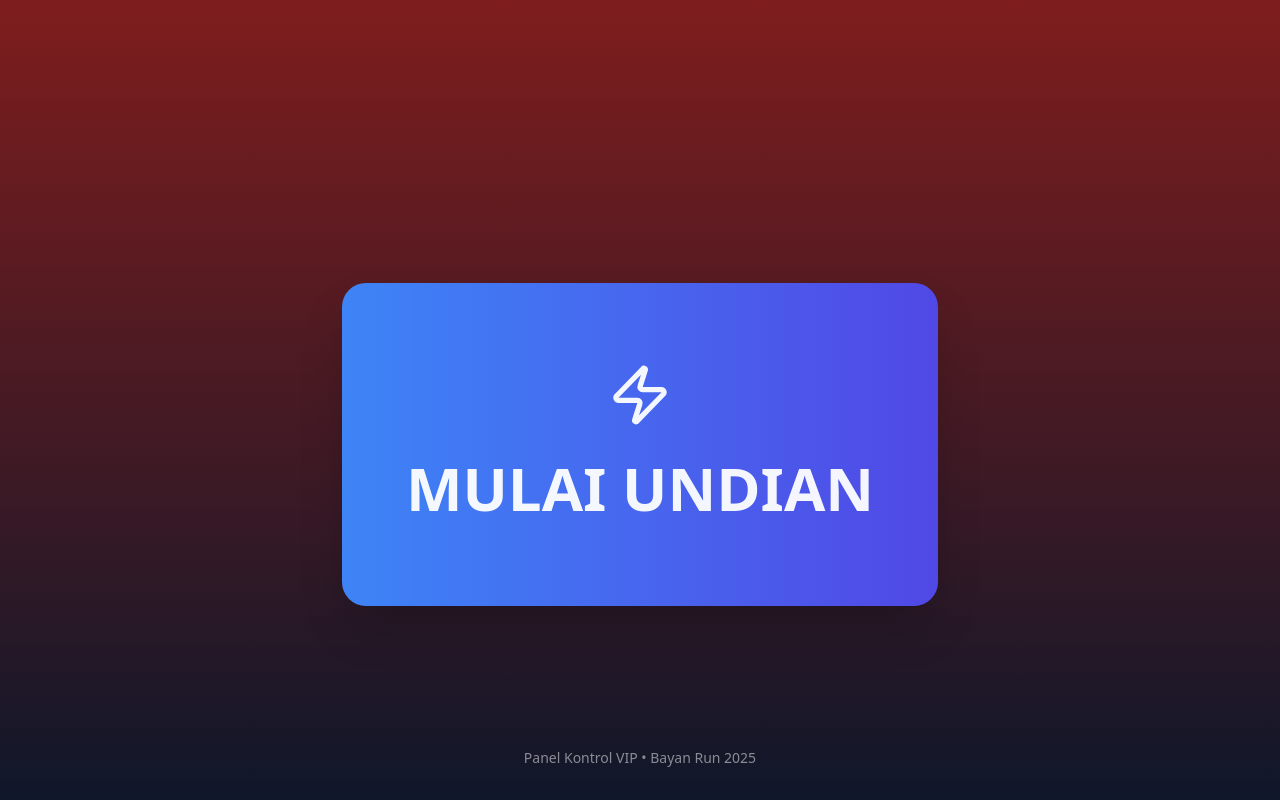
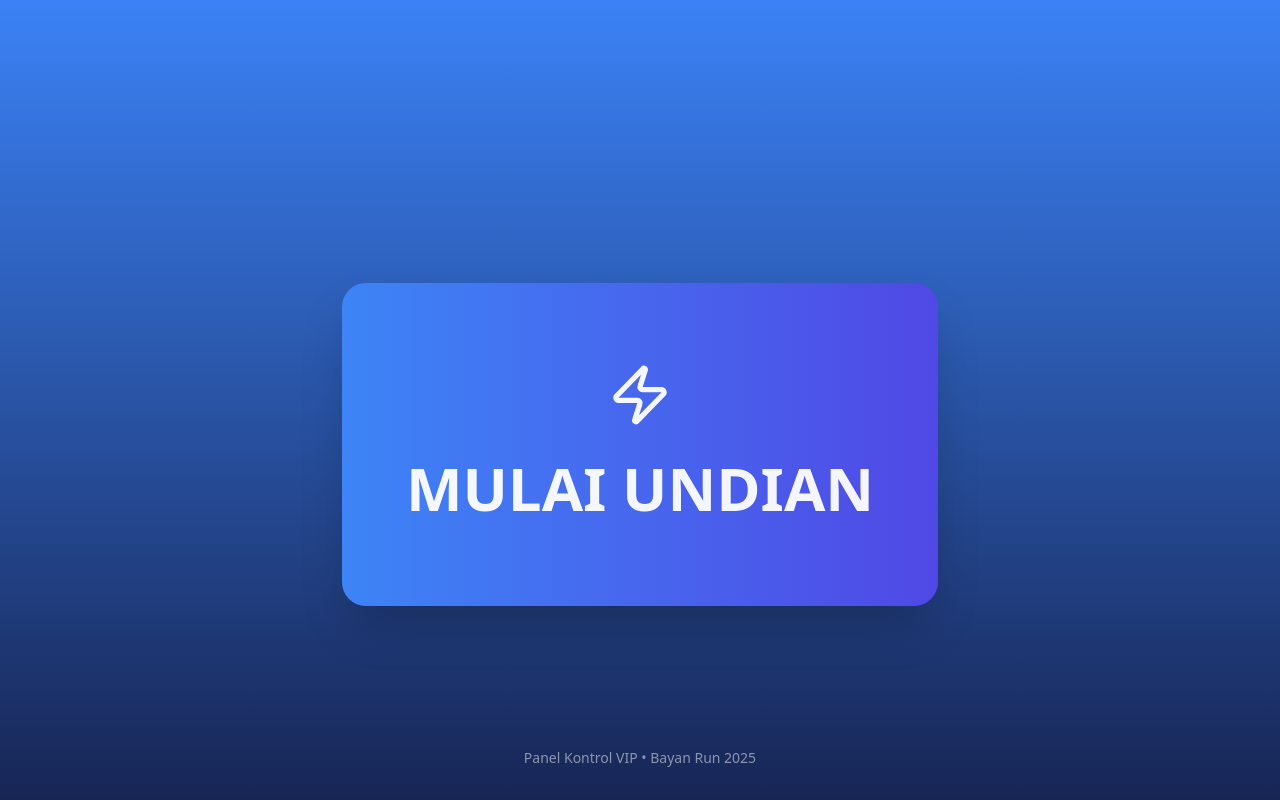
Before and after one commit to ICT-Bayan-Group/coaching-doorprize, a React (Vite) app: page /vip in a window 1280 px wide. Built offline with nearby package versions, Linux system fonts and the light colour scheme; no server answers; the database is empty.

Commit message:
style :change color to blue

```diff
--- a/src/pages/VipPage.tsx
+++ b/src/pages/VipPage.tsx
@@ -375,7 +375,7 @@ const VipPage: React.FC = () => {
   };
 
   return (
-    <div className="min-h-screen bg-gradient-to-b from-red-900 to-slate-900 relative overflow-hidden">
+    <div className="min-h-screen bg-gradient-to-b from-blue-500 to-blue-950 relative overflow-hidden">
       {/* Enhanced: VIP Control Status Indicator */}
       {vipControlActive && (
         <div className="absolute top-4 right-4 z-20">
```
